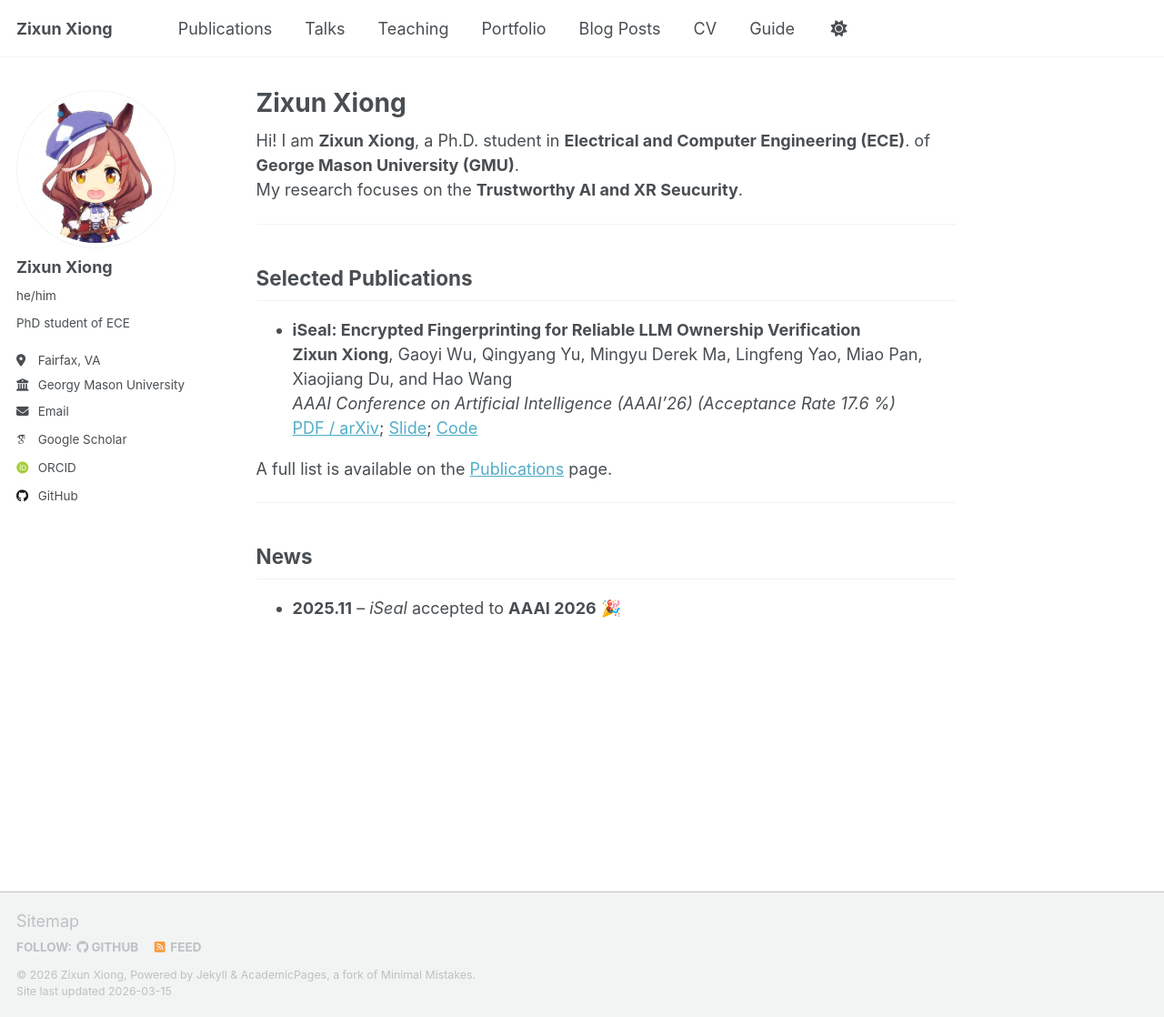
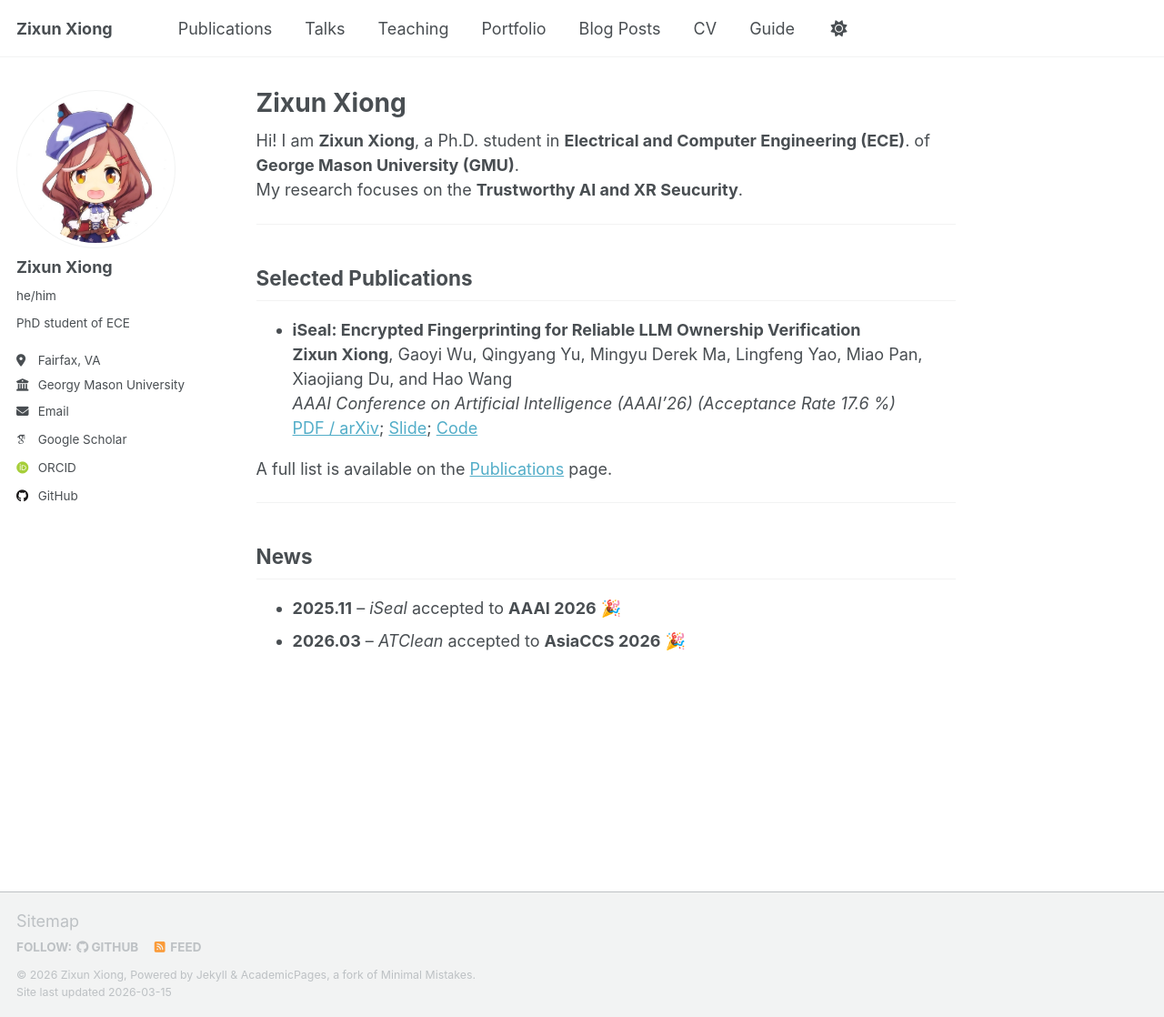
Before and after one commit to kitaharasetusna/zixun-xiong.github.io, a Jekyll site: the page built from _pages/about.md, in a window 1280 px wide and 1118 px high. Shown: the whole window at 91% size. Built offline with Jekyll 4.4.1, drawn with Linux system fonts in a browser that asks for light colours; some web fonts are replaced; a script that is not in the unit is left out.

Commit message:
Fix formatting of news items in about.md

```diff
--- a/_pages/about.md
+++ b/_pages/about.md
@@ -29,3 +29,4 @@ A full list is available on the [Publications](https://kitaharasetusna.github.io
 ## News
 
 - **2025.11** – *iSeal* accepted to **AAAI 2026** 🎉
+- **2026.03** – *ATClean* accepted to **AsiaCCS 2026** 🎉
```
